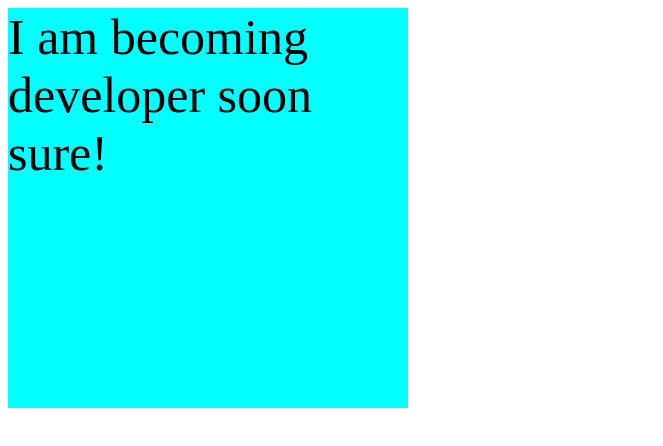
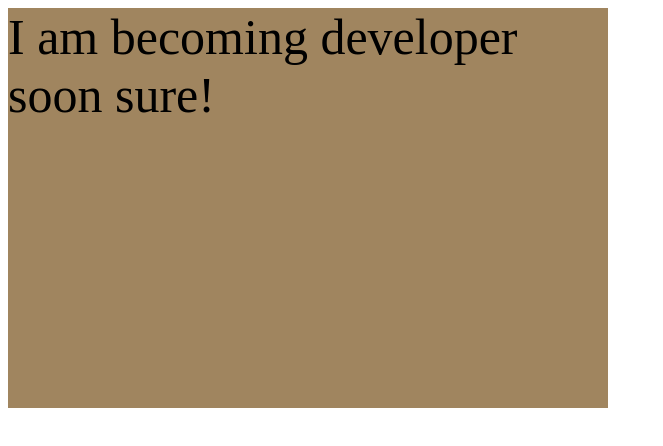
Before and after one commit to vipinverma-code/Practice-Dev26, a plain HTML site: page CSS/responsive.html in a window 1280 px wide. Shown: the whole page, without its empty margins (0-663 px from the left). Drawn offline with Linux system fonts and the light colour scheme.

Commit message:
changes done

```diff
--- /dev/null
+++ b/CSS/example1.css
@@ -0,0 +1,48 @@
+*{
+    margin: 0px;
+    padding: 0px;
+    box-sizing: border-box;
+}
+
+body{
+    background-color: black;
+    display: flex;
+    justify-content: center;
+    align-items: center;
+    height: 100vh;
+}
+
+.container{
+  height: 200px;
+  width: 800px;
+  background-color: orange;
+  display: grid;
+  gap: 5px;
+
+  grid-template-columns: repeat(4, 1fr);
+  grid-template-rows: 1fr;
+}
+
+img{
+    height: 100%;
+    width: 100%;
+}
+
+/* now adding responsiveness */
+
+@media screen and (max-width:900px){
+    .container{
+        height: 400px;
+        width: 400px;
+        grid-template-columns: 1fr 1fr;
+        grid-template-rows: 1fr 1fr;
+    }
+}
+@media screen and (max-width:600px){
+    .container{
+        height: 600px;
+        width: 800px;
+        grid-template-columns: 1fr ;
+        grid-template-rows: 1fr 1fr 1fr 1fr ;
+    }
+}
--- a/CSS/responsive.css
+++ b/CSS/responsive.css
@@ -1,10 +1,12 @@
+/* default for mobile first view */
+
 .container{
     height: 400px;
     width: 400px;
     font-size: 50px;
     background-color: aqua;
 }
-
+/*
 @media screen and (max-width:600px){
     .container{
         height: 300px;
@@ -20,7 +22,7 @@
         width: 350px;
         background-color: blue;
     }
-}
+} */
 
 /* @media screen and (min-width:700px){
     .container{
@@ -29,3 +31,27 @@
         width: 600px;
     }
 } */
+
+
+
+/* Mobile based configuration */
+
+/* for tablet */
+
+@media screen and (min-width:600px){
+    .container{
+        background-color: rgb(96, 160, 95);
+        height: 400px;
+        width: 600px;
+    }
+}
+/* for laptop */
+@media screen and (min-width:900px){
+    .container{
+        background-color: rgb(160, 133, 95);
+        height: 400px;
+        width: 600px;
+    }
+}
+
+/* In real world you are moving with the help of mobile first view approach */
```
Also changed, not shown: CSS/example1.html (added, +28 -0 lines), CSS/images.jpeg (added).
